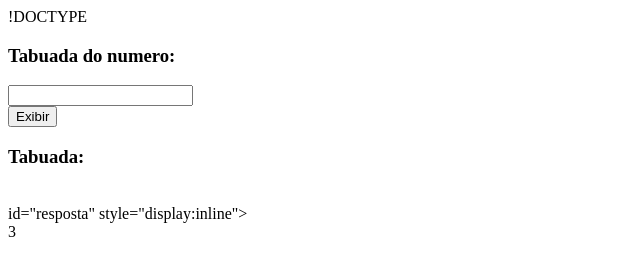
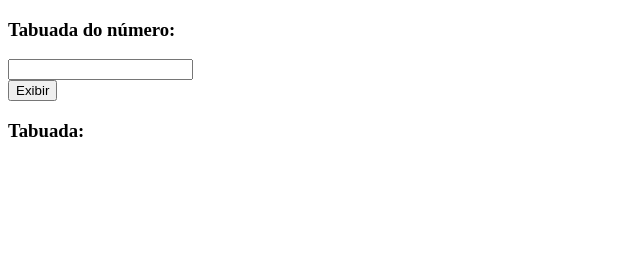
Before and after one commit to KauanMascaro/tabuada, a plain HTML site: page index.html in a window 1280 px wide. Shown: the whole page, without its empty margins (0-640 px from the left). Drawn offline with Linux system fonts and the light colour scheme.

Commit message:
Add files via upload

```diff
--- a/index.html
+++ b/index.html
@@ -1,19 +1,17 @@
-!DOCTYPE <html>
+<!DOCTYPE html>
 <html lang="en">
 <head>
     <meta charset="UTF-8">
     <meta http-equiv="X-UA-Compatible" content="IE=edge">
-    <meta name="viewport" content="width=device-width, initial=scale=1">
+    <meta name="viewport" content="width=device-width, initial-scale=1.0">
     <title>Tabuada</title>
 </head>
 <body>
-    <h3>Tabuada do numero:</h3><input id="num" type="number"><br/>
+    <h3>Tabuada do número:</h3><input id="num" type="number"><br/>
     <button onclick="tabuada()">Exibir</button><br/>
     <h3>Tabuada:</h3><br/>
-    <div> id="resposta" style="display:inline"></div>
+    <div id="resposta" style="display:inline"></div>
 
 </body>
 <script src="js.js"></script>
 </html>
-
-3
--- a/js.js
+++ b/js.js
@@ -6,10 +6,9 @@ function tabuada(){
 
     for(var count = 1; count <= 10; count ++){
         tabuada += num+ "x" +count+ "="+
-        num*count;"<br/>"
+        num*count+"<br/ >";
 
         resultado.innerHTML = tabuada;
 
-
     }
 }
```
